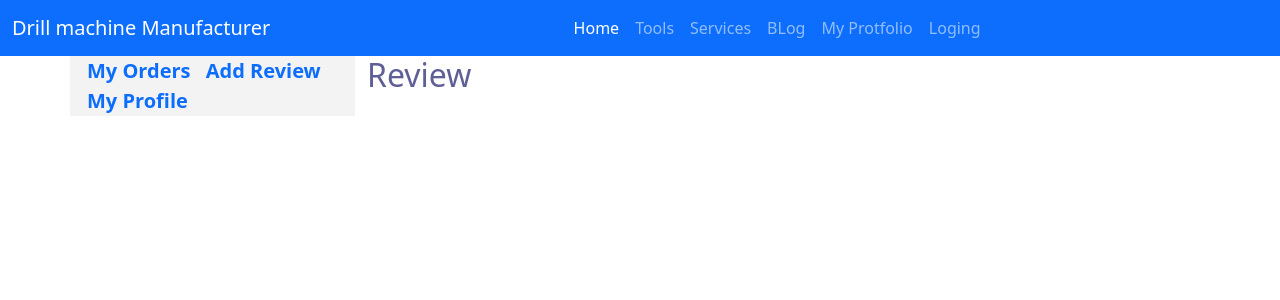
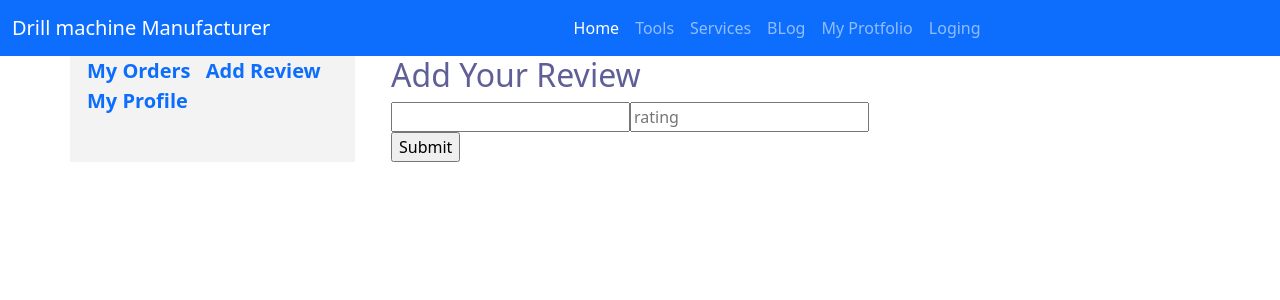
Before and after one commit to hemaiath-uddiin/Drill-machine-manufacture, a React (Create React App) app: page /dashboard/review in a window 1280 px wide. Shown: the top 300 px of the page. Built offline with nearby package versions, Linux system fonts and the light colour scheme; no server answers.

Commit message:
review added

```diff
--- a/src/App.js
+++ b/src/App.js
@@ -14,6 +14,7 @@ import NeedAuth from "./NeedAuth/NeedAuth";
 import NotFound from "./NotFound/NotFound";
 import Protfolio from "./Protfolio/Protfolio";
 import Register from "./Register/Register";
+import Reviews from "./Reviews/Reviews";
 
 import Service from "./Service/Service";
 import Tools from "./Tools/Tools";
@@ -28,6 +29,7 @@ function App() {
           <Routes>
             <Route path="/" element={<Home></Home>}>   </Route>
             <Route path="/protfolio" element={<Protfolio />}>   </Route>
+            <Route path="/review" element={<Reviews />}>   </Route>
             <Route path="/tools" element={ <Tools></Tools>}> </Route>
             <Route path="*" element={ <NotFound></NotFound>}> </Route>
             <Route path="/service" element={<Service></Service>}> </Route>
--- a/src/DashBoard/Myprofile.js
+++ b/src/DashBoard/Myprofile.js
@@ -10,7 +10,7 @@ const Myprofile = () => {
     const { register,handleSubmit} = useForm();
     const onSubmit =(data)=>{
           console.log(data);
-        fetch('http://localhost:5000/profile', {
+        fetch('https://floating-tor-10144.herokuapp.com/profile', {
             method: 'POST', // or 'PUT'
             headers: {
                 'Content-Type': 'application/json',
--- a/src/DashBoard/Order.js
+++ b/src/DashBoard/Order.js
@@ -7,7 +7,7 @@ const Order = () => {
      const [user] = useAuthState(auth);
      useEffect(()=>{
         if(user){
-            fetch(`http://localhost:5000/orders? name=${user.email}`)
+            fetch(`https://floating-tor-10144.herokuapp.com/orders? name=${user.email}`)
             .then(res=>res.json())
             .then(data=>setOrder(data))
         }
@@ -17,7 +17,7 @@ const Order = () => {
         const handleDelet =(id)=>{
               const proceed = window.confirm("are you sure want to delet")
               if(proceed){
-                const url = `http://localhost:5000/orders/${id}`
+                const url = `https://floating-tor-10144.herokuapp.com/orders/${id}`
                 fetch(url,{
                     method: "DELETE"
                 })
--- a/src/DashBoard/Review.js
+++ b/src/DashBoard/Review.js
@@ -1,9 +1,50 @@
 import React from 'react';
+import { useForm } from "react-hook-form";
+const Review = () => {
+    const { register, handleSubmit, formState: { errors }, } = useForm();
+    const onSubmit = (data)=>{
+        fetch('https://floating-tor-10144.herokuapp.com/order', {
+            method: 'POST', // or 'PUT'
+            headers: {
+                'Content-Type': 'application/json',
+            },
+            body: JSON.stringify(data),
+        })
+            .then(response => response.json())
+            .then(data => {
+                console.log( data);
+            })
 
-const Review = () => {
+
+        console.log(data);
+    }
     return (
-        <div>
-            <h2> review</h2>
+        <div className='container'>
+            <h2> Add Your Review</h2>
+            <div className="row">
+                <div className="col-lg-8">
+                    <form onSubmit={handleSubmit(onSubmit)}>
+                        <input {...register("firstName", { required: true, maxLength: 20  })} />
+                        {errors.firstName?.type === 'maxLength' && "First name is required"}
+
+                        <input  type="number" placeholder='rating' {...register("rating", { required: true ,min: 1, max: 5 })} />
+                        {errors.rating?.type === "max" && <p> sorry </p> }
+                        {errors.rating?.type === "min" &&  alert("hi")}
+
+                        <input type="submit" />
+                    </form>
+
+                    {/* <form onSubmit={handleSubmit(onSubmit)}>
+                        <input {...register("Description", { required: true, maxLength: 20 })} />
+
+                        <input type="number" {...register("rating", { required:true, min: 5, max: 6 })} />
+
+                        <input type="submit" />
+                    </form> */}
+
+                </div>
+
+            </div>
         </div>
     );
 };
--- a/src/Details/Details.js
+++ b/src/Details/Details.js
@@ -11,7 +11,7 @@ const Details = ({ children }) => {
     const { id } = useParams()
     const [details, setDetails] = useState({});
     useEffect(() => {
-        const url = `http://localhost:5000/item/${id}`
+        const url = `https://floating-tor-10144.herokuapp.com/item/${id}`
         fetch(url)
             .then(res => res.json())
             .then(data => setDetails(data))
@@ -21,7 +21,7 @@ const Details = ({ children }) => {
     const { register, handleSubmit } = useForm();
     const onSubmit = (data) => {
         console.log(data);
-        fetch('http://localhost:5000/order', {
+        fetch('https://floating-tor-10144.herokuapp.com/order', {
             method: 'POST', // or 'PUT'
             headers: {
                 'Content-Type': 'application/json',
--- a/src/Home/Home.js
+++ b/src/Home/Home.js
@@ -1,6 +1,7 @@
 import React from 'react';
 import Banner from '../Banner/Banner';
 import Footer from '../Footer/Footer';
+import Reviews from '../Reviews/Reviews';
 import Service from '../Service/Service';
 import Tools from '../Tools/Tools';
 
@@ -10,6 +11,7 @@ const Home = () => {
                <Banner></Banner>
              <Tools></Tools>
              <Service></Service>
+             <Reviews></Reviews>
              <Footer></Footer>
         </div>
     );
--- /dev/null
+++ b/src/Reviews/Reviews.js
@@ -0,0 +1,30 @@
+import React, { useEffect, useState } from 'react';
+
+const Reviews = () => {
+       const [review,setReview] = useState([])
+       useEffect(()=>{
+           fetch('http://localhost:5000/review')
+           .then(res=>res.json())
+           .then(data=> setReview(data))
+       },[])
+    return (
+        <div className='container'>
+              <div className="row">
+               <h2> our review</h2>
+                       {
+                         review.map((review,_id)=>{
+                             return(
+                                 <div key={_id} className="col-lg-4">
+                                      <h1> Rating {review.rating} </h1>
+                                       <p> comments {review.description}  </p>
+                                 </div>
+                             )
+                         })
+                       }
+                 </div>
+              </div>
+
+    );
+};
+
+export default Reviews;
--- a/src/Tools/Tools.js
+++ b/src/Tools/Tools.js
@@ -5,7 +5,7 @@ import './Tool.css'
 const Tools = () => {
     const [tools, setTools] = useState([])
     useEffect(() => {
-        fetch("http://localhost:5000/item")
+        fetch("https://floating-tor-10144.herokuapp.com/item")
             .then(res => res.json())
             .then(data => setTools(data))
     }, [])
```
Also changed, not shown: public/items.json (added, +14 -0 lines).
